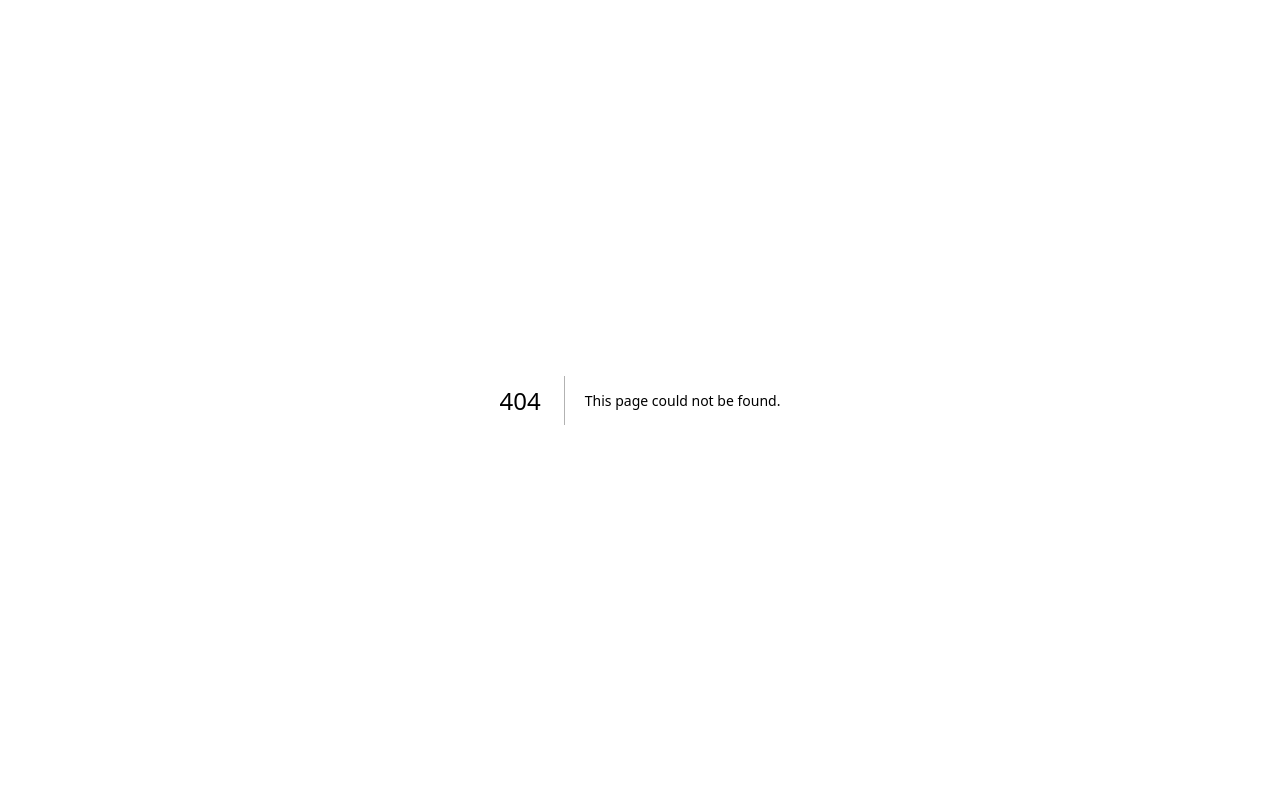
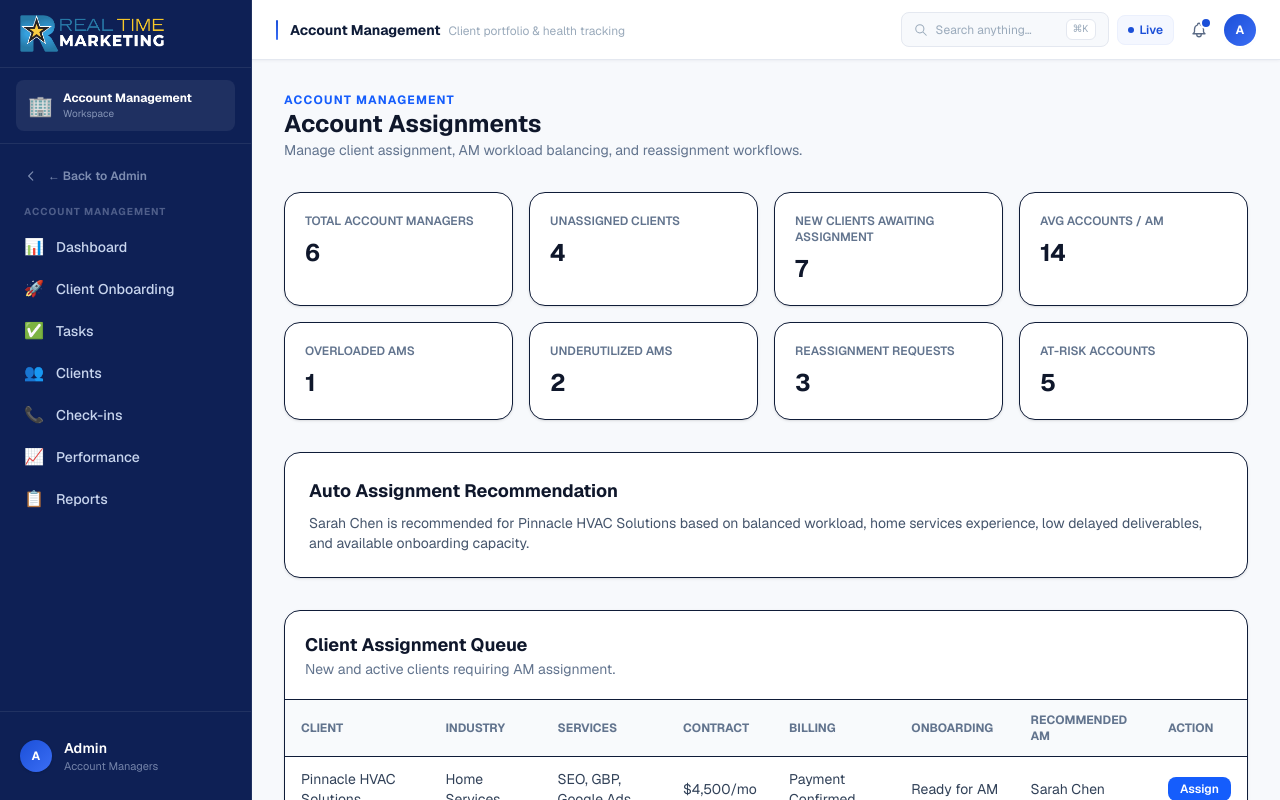
Before and after one commit to RTM-Dashboards/rtm-os-frontend, a Next.js app: page /account-management/assignments in a window 1280 px wide. Before the commit this address had no page. Built offline with nearby package versions, Linux system fonts and the light colour scheme.

Commit message:
Add account management onboarding and assignment modules

```diff
--- /dev/null
+++ b/app/(account-management)/account-management/assignments/page.tsx
@@ -0,0 +1,143 @@
+const kpis = [
+  ["Total Account Managers", "6"],
+  ["Unassigned Clients", "4"],
+  ["New Clients Awaiting Assignment", "7"],
+  ["Avg Accounts / AM", "14"],
+  ["Overloaded AMs", "1"],
+  ["Underutilized AMs", "2"],
+  ["Reassignment Requests", "3"],
+  ["At-Risk Accounts", "5"],
+];
+
+const clients = [
+  ["Pinnacle HVAC Solutions", "Home Services", "SEO, GBP, Google Ads", "$4,500/mo", "Payment Confirmed", "Ready for AM", "Sarah Chen"],
+  ["NorthStar Dental", "Healthcare", "Meta Ads, Reporting", "$3,200/mo", "Current", "Intake Pending", "Maria Santos"],
+  ["Summit Landscaping", "Home Services", "SEO, LSA", "$2,800/mo", "Payment Confirmed", "Ready for AM", "James Rivera"],
+];
+
+const managers = [
+  ["Sarah Chen", "12", "1", "2", "1", "3", "4", "72%", "Balanced"],
+  ["Maria Santos", "16", "3", "4", "3", "6", "7", "91%", "Overloaded"],
+  ["James Rivera", "9", "0", "1", "0", "2", "2", "48%", "Available"],
+];
+
+export default function AccountAssignmentsPage() {
+  return (
+    <main className="space-y-8">
+      <div>
+        <p className="text-xs font-bold uppercase tracking-widest text-blue-600">Account Management</p>
+        <h1 className="text-2xl font-bold text-slate-900">Account Assignments</h1>
+        <p className="text-sm text-slate-500">
+          Manage client assignment, AM workload balancing, and reassignment workflows.
+        </p>
+      </div>
+
+      <section className="grid gap-4 md:grid-cols-4">
+        {kpis.map(([label, value]) => (
+          <div key={label} className="rounded-2xl border bg-white p-5 shadow-sm">
+            <p className="text-xs font-semibold uppercase text-slate-500">{label}</p>
+            <p className="mt-2 text-2xl font-bold text-slate-900">{value}</p>
+          </div>
+        ))}
+      </section>
+
+      <section className="rounded-2xl border bg-white p-6 shadow-sm">
+        <h2 className="text-lg font-bold text-slate-900">Auto Assignment Recommendation</h2>
+        <p className="mt-2 text-sm text-slate-600">
+          Sarah Chen is recommended for Pinnacle HVAC Solutions based on balanced workload, home services experience,
+          low delayed deliverables, and available onboarding capacity.
+        </p>
+      </section>
+
+      <section className="rounded-2xl border bg-white shadow-sm">
+        <div className="border-b p-5">
+          <h2 className="text-lg font-bold text-slate-900">Client Assignment Queue</h2>
+          <p className="text-sm text-slate-500">New and active clients requiring AM assignment.</p>
+        </div>
+        <div className="overflow-x-auto">
+          <table className="w-full text-sm">
+            <thead className="bg-slate-50 text-xs uppercase text-slate-500">
+              <tr>
+                {["Client", "Industry", "Services", "Contract", "Billing", "Onboarding", "Recommended AM", "Action"].map((h) => (
+                  <th key={h} className="px-4 py-3 text-left">{h}</th>
+                ))}
+              </tr>
+            </thead>
+            <tbody>
+             {clients.map((row) => (
+  <tr key={row[0]} className="border-t">
+    {row.map((cell, index) => (
+      <td key={`${row[0]}-${index}`} className="px-4 py-3 text-slate-700">
+        {cell}
+      </td>
+    ))}
+    <td className="px-4 py-3">
+      <button className="rounded-lg bg-blue-600 px-3 py-1 text-xs font-semibold text-white">
+        Assign
+      </button>
+    </td>
+  </tr>
+))}
+            </tbody>
+          </table>
+        </div>
+      </section>
+
+      <section className="rounded-2xl border bg-white shadow-sm">
+        <div className="border-b p-5">
+          <h2 className="text-lg font-bold text-slate-900">Account Manager Workload</h2>
+          <p className="text-sm text-slate-500">Capacity scoring for assignment balancing.</p>
+        </div>
+        <div className="overflow-x-auto">
+          <table className="w-full text-sm">
+            <thead className="bg-slate-50 text-xs uppercase text-slate-500">
+              <tr>
+                {["AM", "Active Clients", "Onboarding", "At Risk", "Delayed", "Reports Due", "Check-ins Due", "Capacity", "Status"].map((h) => (
+                  <th key={h} className="px-4 py-3 text-left">{h}</th>
+                ))}
+              </tr>
+            </thead>
+           <tbody>
+  {managers.map((row) => (
+    <tr key={row[0]} className="border-t">
+      {row.map((cell, index) => (
+        <td key={`manager-${row[0]}-${index}`} className="px-4 py-3 text-slate-700">
+          {cell}
+        </td>
+      ))}
+    </tr>
+  ))}
+</tbody>
+          </table>
+        </div>
+      </section>
+
+      <section className="grid gap-4 lg:grid-cols-2">
+        <div className="rounded-2xl border bg-white p-6 shadow-sm">
+          <h2 className="text-lg font-bold text-slate-900">Manual Reassignment</h2>
+          <div className="mt-4 grid gap-3">
+            {["Select Client", "Current AM", "New AM", "Reason for Reassignment", "Effective Date"].map((field) => (
+              <div key={field}>
+                <label className="text-xs font-semibold uppercase text-slate-500">{field}</label>
+                <div className="mt-1 rounded-xl border bg-slate-50 px-3 py-2 text-sm text-slate-500">Mock input</div>
+              </div>
+            ))}
+            <div>
+              <label className="text-xs font-semibold uppercase text-slate-500">Handoff Notes</label>
+              <div className="mt-1 h-24 rounded-xl border bg-slate-50 px-3 py-2 text-sm text-slate-500">Mock notes area</div>
+            </div>
+          </div>
+        </div>
+
+        <div className="rounded-2xl border bg-white p-6 shadow-sm">
+          <h2 className="text-lg font-bold text-slate-900">Assignment History</h2>
+          <div className="mt-4 space-y-3 text-sm text-slate-600">
+            <p>Apex Roofing moved from Maria Santos to Sarah Chen — Workload Balance — Jun 3, 2026</p>
+            <p>Harbor Auto assigned to James Rivera — Industry Expertise — Jun 1, 2026</p>
+            <p>Radiance MedSpa assigned to Tina Webb — Client Fit — May 29, 2026</p>
+          </div>
+        </div>
+      </section>
+    </main>
+  );
+}
```
